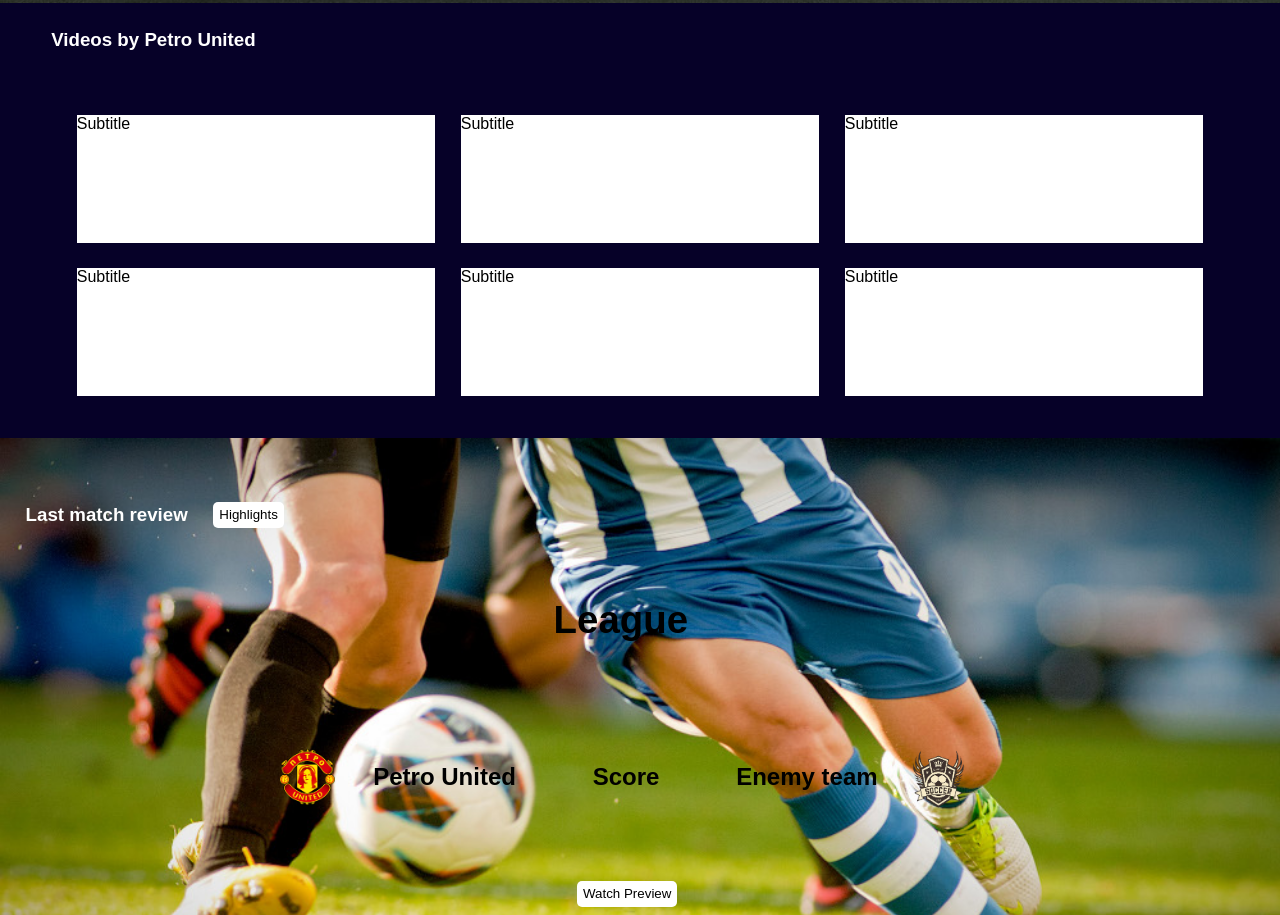
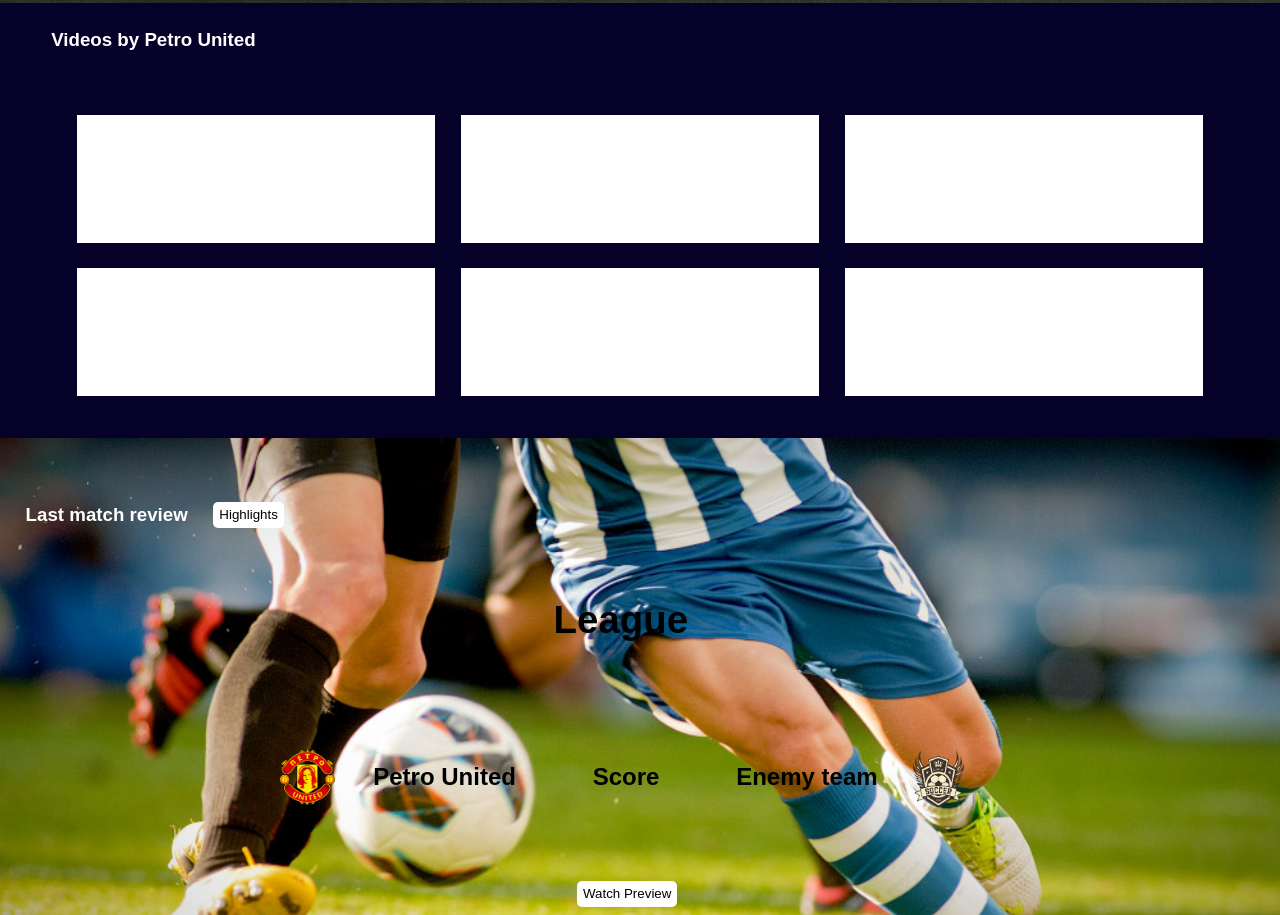
Before and after one commit to xsponenta/FootballTeamSite, a React (Create React App) app in the folder app/: page / in a window 1280 px wide. Shown: the part 893-1808 px from the top of the page. Built offline with nearby package versions, Linux system fonts and the light colour scheme.

Commit message:
last chaage

```diff
--- a/app/src/components/main.jsx
+++ b/app/src/components/main.jsx
@@ -17,7 +17,7 @@ const Main = () => {
                 <div className="content">
                     {/* Individual video components */}
                     {Array.from({ length: 6 }, (_, i) => (
-                        <div key={i} className="video">Subtitle</div>
+                        <div key={i} className="video"></div>
                     ))}
                 </div>
             </div>
```
